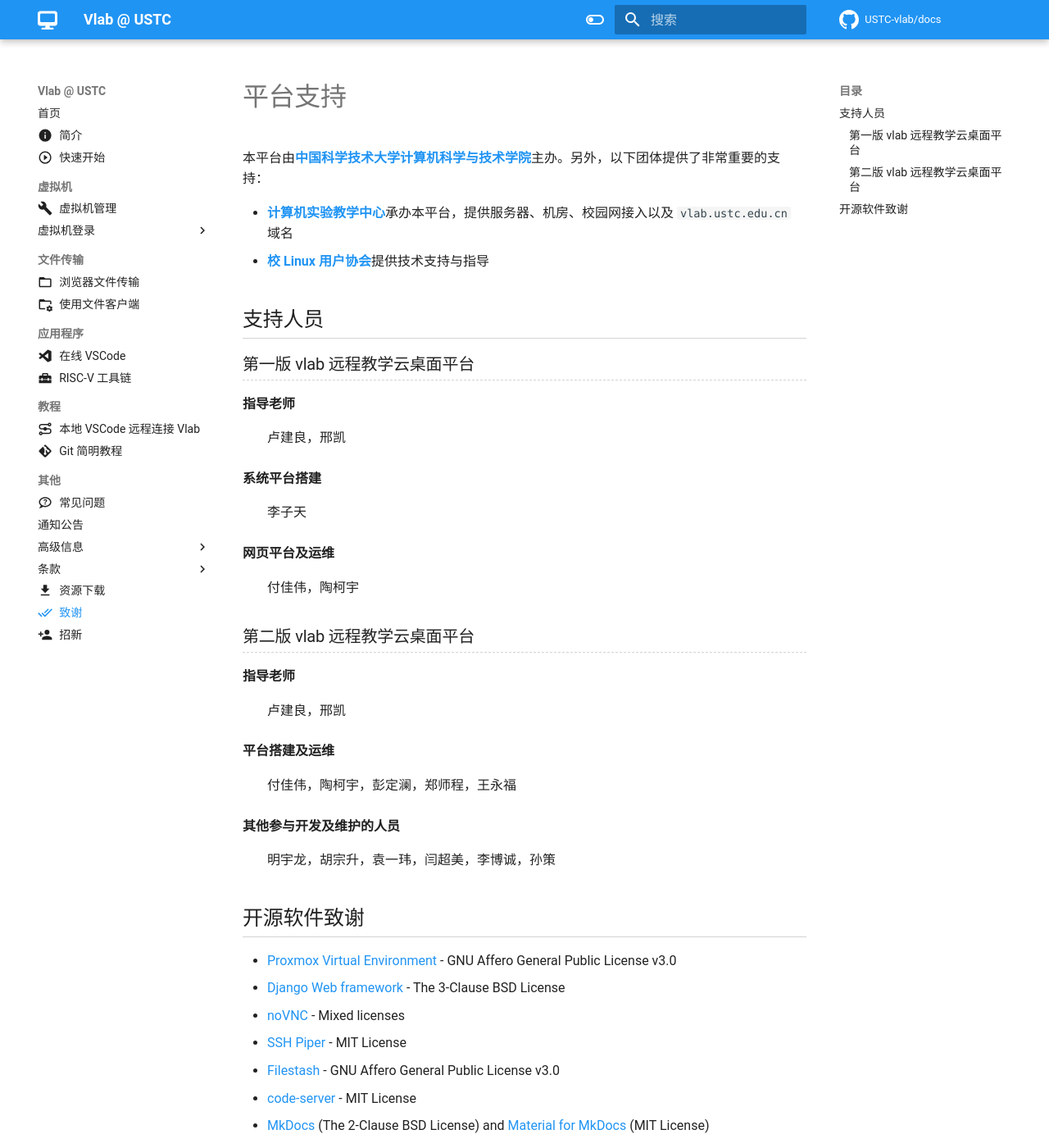
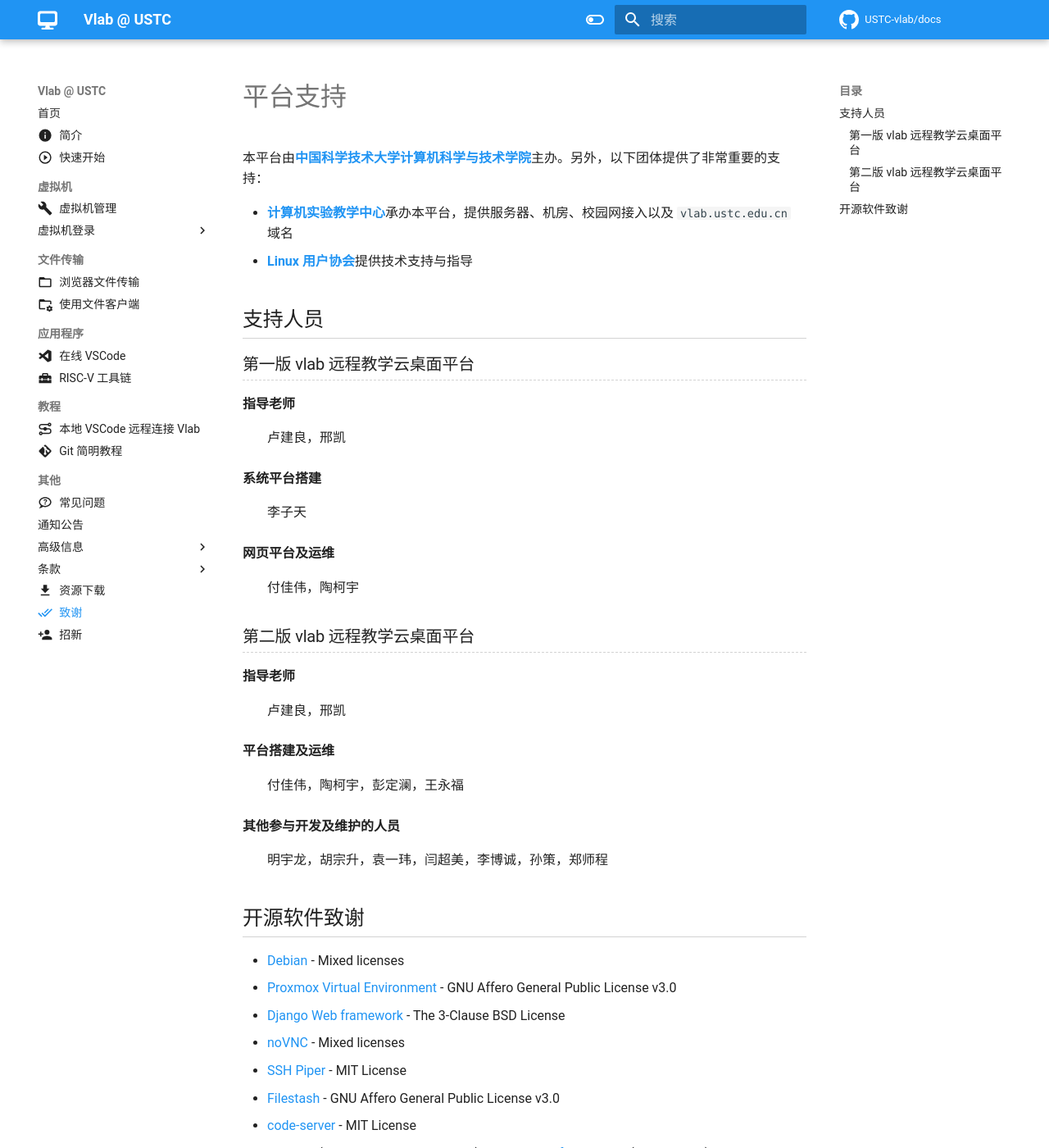
Before and after one commit to USTC-vlab/docs, an MkDocs documentation site: the page built from docs/credits.md, in a window 1280 px wide and 1400 px high. Shown: the whole window at 82% size. Built offline with MkDocs 1.6.1 and Material for MkDocs 9.7.7, drawn with Linux system fonts in a browser that asks for light colours; comment, search, counter and statistics services are not loaded.

Commit message:
Add Debian to credits

```diff
--- a/docs/credits.md
+++ b/docs/credits.md
@@ -7,7 +7,7 @@ icon: material/check-all
 本平台由**[中国科学技术大学计算机科学与技术学院](https://cs.ustc.edu.cn/)**主办。另外，以下团体提供了非常重要的支持：
 
 - **[计算机实验教学中心](https://cslab.ustc.edu.cn/)**承办本平台，提供服务器、机房、校园网接入以及 `vlab.ustc.edu.cn` 域名
-- **[校 Linux 用户协会](https://lug.ustc.edu.cn/)**提供技术支持与指导
+- **[Linux 用户协会](https://lug.ustc.edu.cn/)**提供技术支持与指导
 
 ## 支持人员 {#staff}
 
@@ -33,14 +33,15 @@ icon: material/check-all
 
 平台搭建及运维
 
-: 付佳伟，陶柯宇，彭定澜，郑师程，王永福
+: 付佳伟，陶柯宇，彭定澜，王永福
 
 其他参与开发及维护的人员
 
-: 明宇龙，胡宗升，袁一玮，闫超美，李博诚，孙策
+: 明宇龙，胡宗升，袁一玮，闫超美，李博诚，孙策，郑师程
 
 ## 开源软件致谢 {#open-source}
 
+- [Debian](https://www.debian.org/) - Mixed licenses
 - [Proxmox Virtual Environment](https://www.proxmox.com/en/proxmox-ve) - GNU Affero General Public License v3.0
 - [Django Web framework](https://www.djangoproject.com/) - The 3-Clause BSD License
 - [noVNC](https://novnc.com/) - Mixed licenses
```
